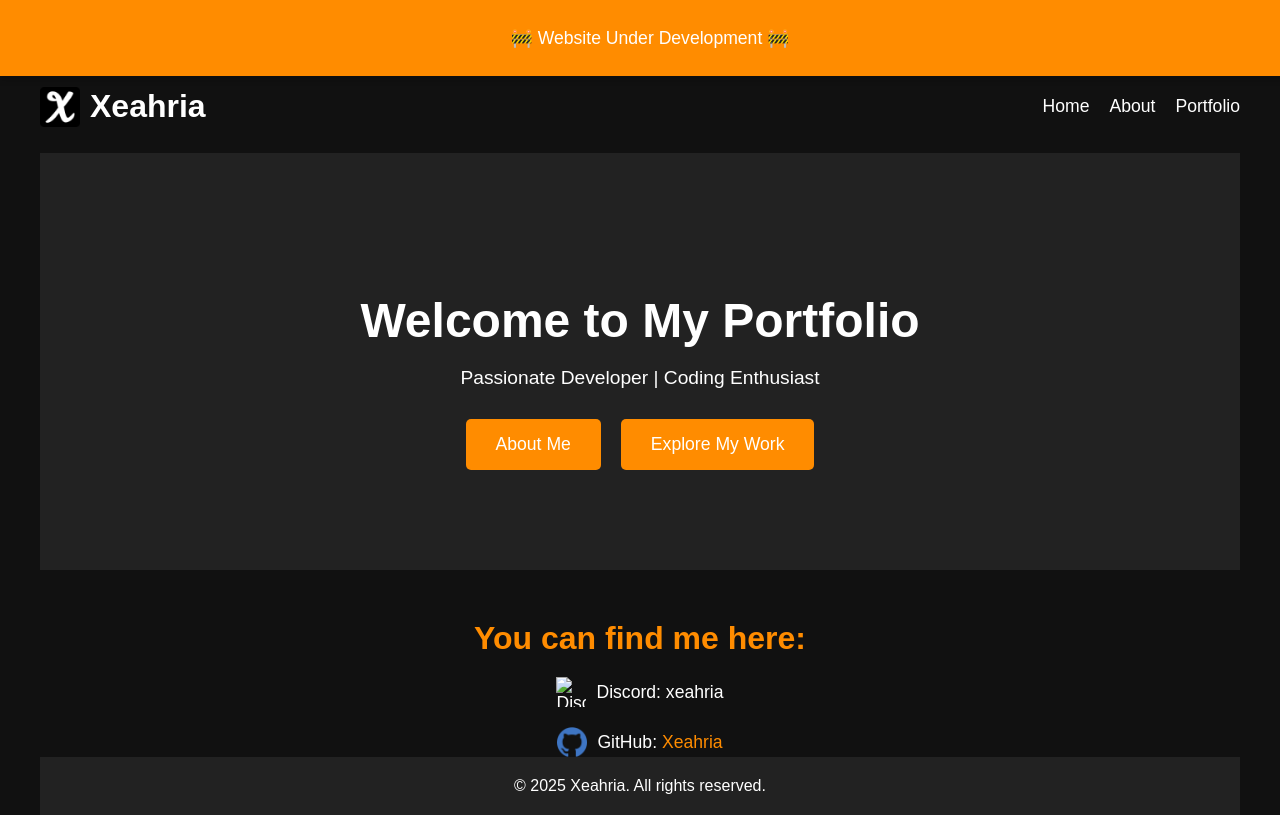
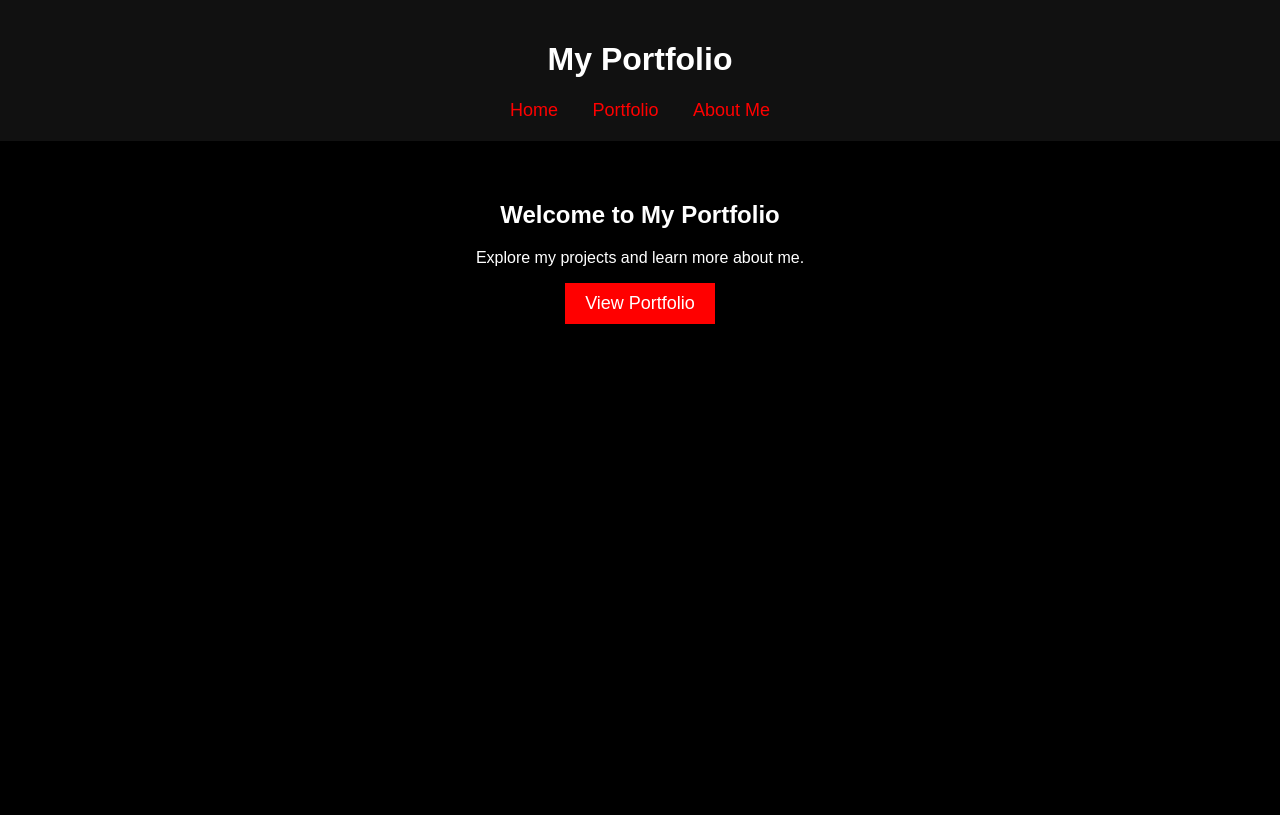
Before and after one commit to Xeahria/portfolio, a website: page index.html in a window 1280 px wide. Drawn offline with Linux system fonts and the light colour scheme.

Commit message:
updating

```diff
--- a/index.html
+++ b/index.html
@@ -3,96 +3,23 @@
 <head>
     <meta charset="UTF-8">
     <meta name="viewport" content="width=device-width, initial-scale=1.0">
-    <meta http-equiv="X-UA-Compatible" content="ie=edge">
-    <title>Xeahria's Portfolio</title>
-
-    <!-- Favicon links -->
-    <link rel="icon" href="favicons/favicon.ico" type="image/x-icon">
-    <link rel="icon" href="favicons/favicon-16x16.png" sizes="16x16" type="image/png">
-    <link rel="icon" href="favicons/favicon-32x32.png" sizes="32x32" type="image/png">
-    <link rel="apple-touch-icon" href="favicons/apple-touch-icon.png">
-    <link rel="icon" href="favicons/android-chrome-192x192.png" sizes="192x192" type="image/png">
-
+    <title>Portfolio</title>
     <link rel="stylesheet" href="style.css">
-
-    <style>
-        /* Fancy counter styling */
-        .counter-container {
-            margin-top: 20px;
-            padding: 15px;
-            background-color: #1c1c1c;
-            color: #f1f1f1;
-            font-size: 18px;
-            font-family: 'Arial', sans-serif;
-            border-radius: 10px;
-            text-align: center;
-        }
-
-        .counter-container h3 {
-            margin-bottom: 10px;
-            font-size: 22px;
-        }
-
-        .counter-container p {
-            font-weight: bold;
-            font-size: 24px;
-        }
-    </style>
 </head>
 <body>
-    <!-- Under Development Notice -->
-    <div class="under-development-notice">
-        <p>🚧 Website Under Development 🚧</p>
+    <header>
+        <h1>My Portfolio</h1>
+        <nav>
+            <a href="index.html">Home</a>
+            <a href="portfolio.html">Portfolio</a>
+            <a href="about.html">About Me</a>
+        </nav>
+    </header>
+    <div class="container">
+        <h2>Welcome to My Portfolio</h2>
+        <p>Explore my projects and learn more about me.</p>
+        <button onclick="location.href='portfolio.html'">View Portfolio</button>
     </div>
-
-    <div class="container">
-        <header>
-            <div class="logo">
-                <!-- Logo Image (favicon as logo next to name) -->
-                <img src="favicons/favicon.ico" alt="Xeahria Logo" class="logo-img">
-                <h1>Xeahria</h1>
-            </div>
-            <nav>
-                <ul>
-                    <li><a href="index.html">Home</a></li>
-                    <li><a href="about.html">About</a></li>
-                    <li><a href="portfolio.html">Portfolio</a></li>
-                </ul>
-            </nav>
-        </header>
-
-        <section class="hero">
-            <div class="hero-content">
-                <h2>Welcome to My Portfolio</h2>
-                <p>Passionate Developer | Coding Enthusiast</p>
-                <div class="button-container">
-                    <a href="about.html" class="btn">About Me</a>
-                    <a href="portfolio.html" class="btn">Explore My Work</a>
-                </div>
-            </div>
-        </section>
-
-        <!-- Contact Section -->
-        <section class="contact">
-            <h3>You can find me here:</h3>
-            <div class="contact-info">
-                <div class="contact-item">
-                    <img src="favicons/discord-icon.png" alt="Discord" class="icon">
-                    <span>Discord: xeahria</span>
-                </div>
-                <div class="contact-item">
-                    <img src="favicons/github-icon.webp" alt="GitHub" class="icon">
-                    <span>GitHub: <a href="https://github.com/Xeahria" target="_blank">Xeahria</a></span>
-                </div>
-                <!-- Add more social contacts here -->
-            </div>
-        </section>
-
-        <footer>
-            <p>&copy; 2025 Xeahria. All rights reserved.</p>
-        </footer>
-    </div>
-
     <script src="script.js"></script>
 </body>
 </html>
--- a/script.js
+++ /dev/null
@@ -1,61 +0,0 @@
-// script.js
-
-document.addEventListener('DOMContentLoaded', function () {
-    const exploreButton = document.getElementById('exploreBtn');
-    const aboutButton = document.querySelector('.btn[href="about.html"]');
-    const portfolioButton = document.querySelector('.btn[href="portfolio.html"]');
-    const container = document.querySelector('.container');
-    const topButtons = document.querySelectorAll('nav a'); // Top navigation buttons
-
-    // Function to handle the fade-out effect and navigation
-    function navigateWithFade(targetUrl) {
-        // Apply the fade-out class to start the transition
-        container.classList.add('fade-out');
-
-        // Wait for the fade-out transition to finish (500ms)
-        setTimeout(function () {
-            // Redirect to the target URL
-            window.location.href = targetUrl;
-        }, 500);  // 500ms should match the duration of the fade-out in CSS
-    }
-
-    // Fade-in effect after page is fully loaded
-    window.addEventListener('load', function () {
-        document.body.classList.add('fade-in');
-    });
-
-    // Smooth transition for the "Explore My Work" button
-    if (exploreButton) {
-        exploreButton.addEventListener('click', function (e) {
-            e.preventDefault();
-            navigateWithFade('portfolio.html'); // Navigate to the portfolio page
-        });
-    }
-
-    // Smooth transition for the "About Me" button
-    if (aboutButton) {
-        aboutButton.addEventListener('click', function (e) {
-            e.preventDefault();
-            navigateWithFade('about.html'); // Navigate to the About Me page
-        });
-    }
-
-    // Smooth transition for the "Portfolio" button
-    if (portfolioButton) {
-        portfolioButton.addEventListener('click', function (e) {
-            e.preventDefault();
-            navigateWithFade('portfolio.html'); // Navigate to the Portfolio page
-        });
-    }
-
-    // Add fade-out for top navigation buttons
-    if (topButtons) {
-        topButtons.forEach(function (button) {
-            button.addEventListener('click', function (e) {
-                e.preventDefault();
-                // Delay navigation by applying the fade-out effect
-                navigateWithFade(button.getAttribute('href'));
-            });
-        });
-    }
-});
--- a/style.css
+++ b/style.css
@@ -1,196 +1,40 @@
-/* General styles */
+/* style.css */
 body {
-    font-family: 'Arial', sans-serif;
+    background-color: #000;
+    color: #fff;
+    font-family: Arial, sans-serif;
     margin: 0;
     padding: 0;
-    background-color: #111;
-    color: #fff;
-    visibility: hidden; /* Initially hide content */
-    opacity: 0;
-    transition: opacity 0.5s ease-in-out; /* For fading in after page load */
+}
+
+header {
+    background: #111;
+    padding: 20px;
+    text-align: center;
+}
+
+nav a {
+    color: red;
+    text-decoration: none;
+    margin: 0 15px;
+    font-size: 18px;
 }
 
 .container {
-    width: 100%;
-    max-width: 1200px;
-    margin: 0 auto;
-    opacity: 1;
-    transition: opacity 0.5s ease-in-out;
-}
-
-/* Header styles */
-header {
-    display: flex;
-    justify-content: space-between;
-    align-items: center;
-    padding: 20px 0;
-}
-
-header .logo {
-    display: flex;
-    align-items: center;
-}
-
-header .logo img {
-    width: 40px;
-    height: 40px;
-    margin-right: 10px;
-}
-
-header .logo h1 {
-    font-size: 2rem;
-    margin: 0;
-}
-
-nav ul {
-    list-style: none;
-    display: flex;
-    gap: 20px;
-}
-
-nav a {
-    text-decoration: none;
-    color: #fff;
-    font-size: 1.1rem;
-    transition: color 0.3s;
-}
-
-nav a:hover {
-    color: #ff8c00;
-}
-
-/* Hero section styles */
-.hero {
-    background-color: #222;
-    padding: 100px 0;
+    padding: 40px;
     text-align: center;
 }
 
-.hero-content h2 {
-    font-size: 3rem;
-    margin-bottom: 10px;
+button {
+    background: red;
+    color: white;
+    border: none;
+    padding: 10px 20px;
+    font-size: 18px;
+    cursor: pointer;
+    transition: 0.3s;
 }
 
-.hero-content p {
-    font-size: 1.2rem;
-    margin-bottom: 30px;
+button:hover {
+    background: darkred;
 }
-
-.button-container {
-    display: flex;
-    justify-content: center;
-    gap: 20px;
-}
-
-.btn {
-    background-color: #ff8c00;
-    padding: 15px 30px;
-    border-radius: 5px;
-    color: #fff;
-    text-decoration: none;
-    font-size: 1.1rem;
-    display: inline-block;
-    transition: transform 0.3s, background-color 0.3s;
-}
-
-.btn:hover {
-    background-color: #e07b00;
-    transform: scale(1.05);
-}
-
-/* Contact Section Styles */
-.contact {
-    text-align: center;
-    margin-top: 50px;
-}
-
-.contact h3 {
-    font-size: 2rem;
-    color: #ff8c00;
-    margin-bottom: 20px;
-}
-
-.contact-info {
-    display: flex;
-    flex-direction: column;
-    align-items: center;
-    gap: 20px;
-}
-
-.contact-item {
-    display: flex;
-    align-items: center;
-    gap: 10px;
-    font-size: 1.1rem;
-}
-
-.contact-item img {
-    width: 30px; /* Adjust the size of icons */
-    height: 30px;
-}
-
-.contact-item a {
-    color: #ff8c00;
-    text-decoration: none;
-}
-
-.contact-item a:hover {
-    text-decoration: underline;
-}
-
-/* Footer styles */
-footer {
-    background-color: #222;
-    color: #fff;
-    text-align: center;
-    padding: 20px 0;
-    position: relative;
-    width: 100%;
-    bottom: 0;
-    display: flex;
-    justify-content: center;
-    align-items: center;
-    flex-shrink: 0;
-}
-
-footer p {
-    margin: 0;
-    font-size: 1rem;
-}
-
-/* Fade transition classes */
-.fade-out {
-    opacity: 0;
-    pointer-events: none;
-}
-
-.fade-in {
-    opacity: 1;
-}
-
-/* Page load transition */
-body.fade-in {
-    visibility: visible;
-}
-
-/* Under Development Notice */
-.under-development-notice {
-    background-color: #ff8c00;  /* Bright color to grab attention */
-    color: white;
-    text-align: center;
-    padding: 10px;
-    font-size: 1.1rem;
-    position: fixed;
-    top: 0;
-    left: 0;
-    width: 100%;
-    z-index: 1000;  /* Ensures it stays above other content */
-    box-shadow: 0 4px 6px rgba(0, 0, 0, 0.2);
-}
-
-/* Prevent content from being covered by the banner */
-body {
-    margin-top: 60px; /* Ensures the content starts below the banner */
-}
-
-/* Rest of the page styles remain the same */
```
Also changed, not shown: about.html (deleted, +0 -59 lines), my-visitor-counter/package.json (deleted, +0 -15 lines), portfolio.html (deleted, +0 -70 lines), server.js (deleted, +0 -40 lines), 2 other files.
